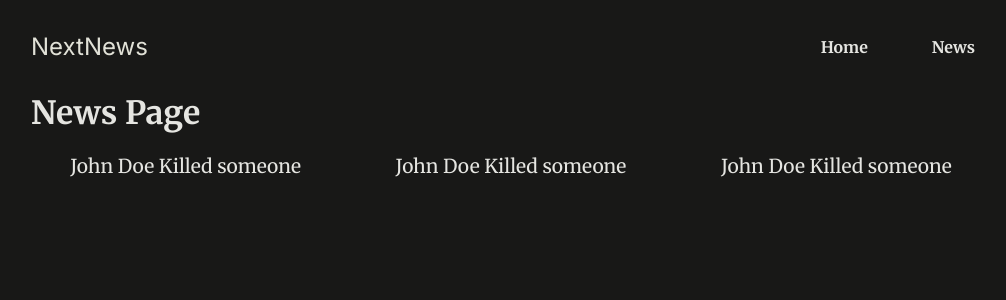
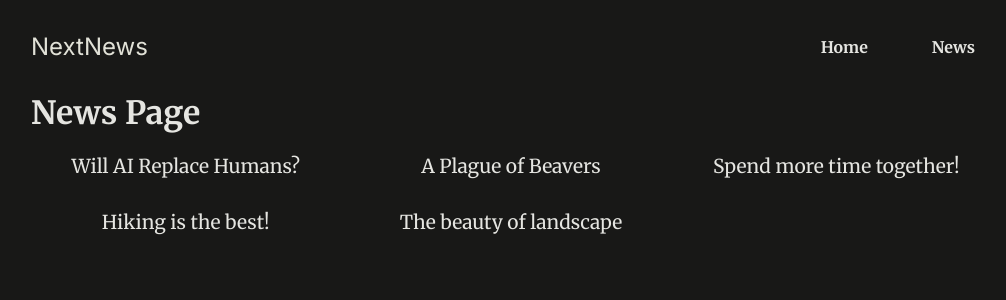
Before and after one commit to iAmNsengi/react-poster, a Next.js app: page /news in a window 1280 px wide. Shown: the top 300 px of the page, without its empty margins (129-1135 px from the left). Built offline with nearby package versions, Linux system fonts and the light colour scheme.

Commit message:
ft: rendering dummy data on news page

```diff
--- a/app/news/page.jsx
+++ b/app/news/page.jsx
@@ -1,20 +1,17 @@
 import Link from "next/link";
 import React from "react";
+import { DUMMY_NEWS } from "@/dummy-news";
 
 const page = () => {
   return (
     <div>
       <h1>News Page</h1>
       <ul className="news-list">
-        <li>
-          <Link href={"/news/johndoe"}>John Doe Killed someone</Link>
-        </li>
-        <li>
-          <Link href={"/news/johndoe"}>John Doe Killed someone</Link>
-        </li>
-        <li>
-          <Link href={"/news/johndoe"}>John Doe Killed someone</Link>
-        </li>
+        {DUMMY_NEWS.map((newsItem) => (
+          <li key={newsItem.id}>
+            <Link href={`/news/${newsItem.slug}`}>{newsItem.title} </Link>
+          </li>
+        ))}
       </ul>
     </div>
   );
```
